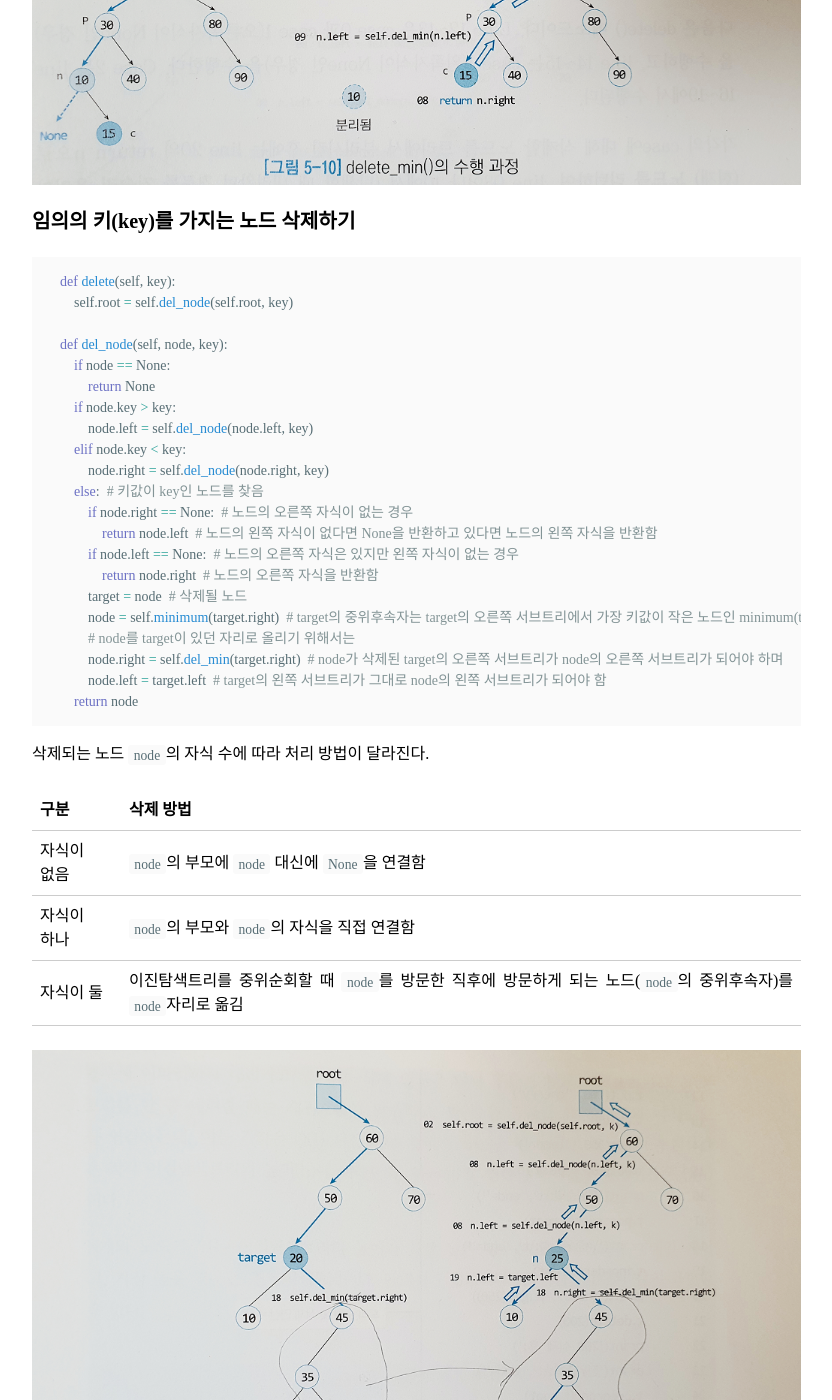
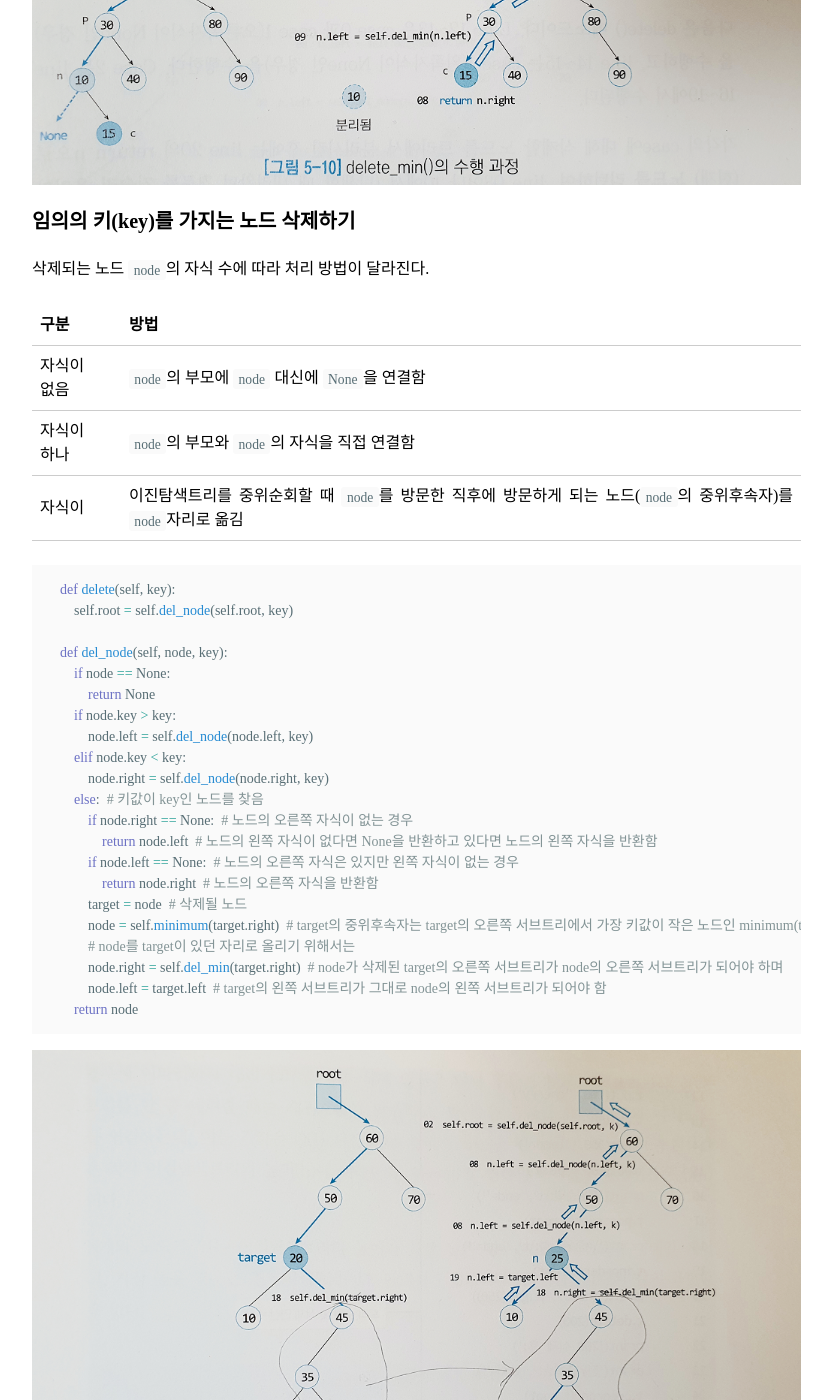
Before and after one commit to boreum0302/blog, a Jekyll site: the page built from _posts/2020-04-07-search-tree.md, in a window 1280 px wide and 1400 px high, scrolled down 2909 px. Shown: the whole window, without its empty margins (335-1167 px from the left). Built offline with Jekyll 4.4.1, drawn with Linux system fonts in a browser that asks for light colours; nearby versions of some CDN libraries; some web fonts are replaced; part of the change alters nothing that is shown.

Commit message:
Update 2020-04-07-search-tree.md

````diff
--- a/_posts/2020-04-07-search-tree.md
+++ b/_posts/2020-04-07-search-tree.md
@@ -96,6 +96,15 @@ class BST:
 ![(1)]({{ '/images/2020-04-07-(1).png' }}){: .align-center}
 
 ### 임의의 키(key)를 가지는 노드 삭제하기
+
+삭제되는 노드 `node`의 자식 수에 따라 처리 방법이 달라진다.
+
+|구분|방법|
+|---|---|
+|자식이 없음|`node`의 부모에 `node` 대신에 `None`을 연결함|
+|자식이 하나|`node`의 부모와 `node`의 자식을 직접 연결함|
+|자식이 |이진탐색트리를 중위순회할 때 `node`를 방문한 직후에 방문하게 되는 노드(`node`의 중위후속자)를 `node`자리로 옮김|
+
 ```python
     def delete(self, key):
         self.root = self.del_node(self.root, key)
@@ -120,14 +129,6 @@ class BST:
         return node
 ```
 
-삭제되는 노드 `node`의 자식 수에 따라 처리 방법이 달라진다.
-
-|구분|삭제 방법|
-|---|---|
-|자식이 없음|`node`의 부모에 `node` 대신에 `None`을 연결함|
-|자식이 하나|`node`의 부모와 `node`의 자식을 직접 연결함|
-|자식이 둘|이진탐색트리를 중위순회할 때 `node`를 방문한 직후에 방문하게 되는 노드(`node`의 중위후속자)를 `node`자리로 옮김|
-
 ![(1)]({{ '/images/2020-04-07-(2).png' }}){: .align-center}
 
 ### 연산의 수행시간 계산하기
````
